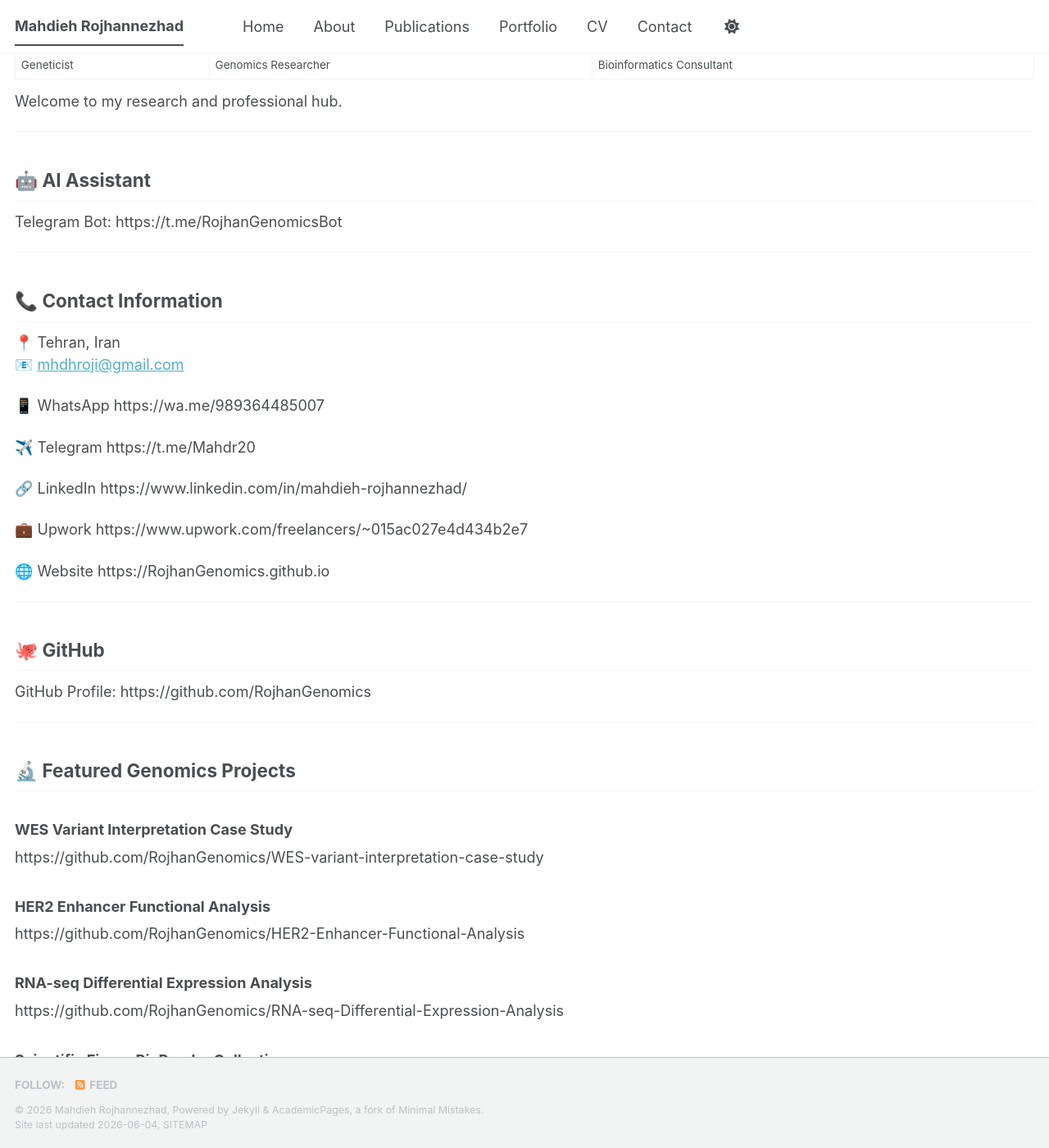
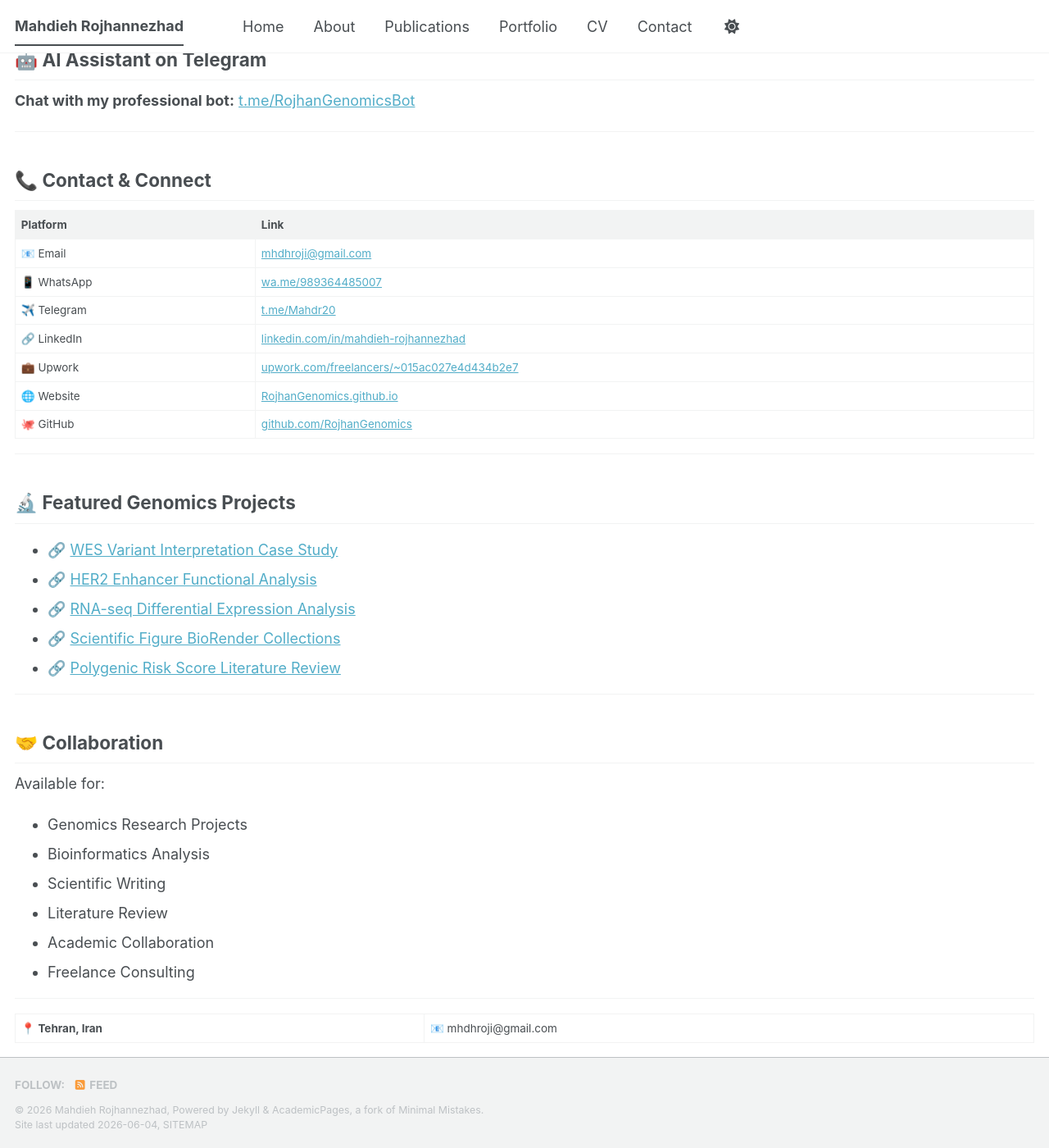
Before and after one commit to RojhanGenomics/RojhanGenomics.github.io, a Jekyll site: the page built from index.md, in a window 1280 px wide and 1400 px high, scrolled down 1955 px. Shown: the whole window at 82% size. Built offline with Jekyll 4.4.1, drawn with Linux system fonts in a browser that asks for light colours; a script bundle is joined from its source files by our own code; library files that are not in the unit come from our copies; some of the changed text lies outside the part shown.

Commit message:
Update index.md

```diff
--- a/index.md
+++ b/index.md
@@ -65,73 +64,35 @@ feature_row:
 
 [View all publications →](/publications/)
 
+---
 
+## 🤖 AI Assistant on Telegram
 
-# 🧬 Mahdieh Rojhannezhad, PhD
-
-Geneticist | Genomics Researcher | Bioinformatics Consultant
-
-Welcome to my research and professional hub.
+**Chat with my professional bot:** [t.me/RojhanGenomicsBot](https://t.me/RojhanGenomicsBot)
 
 ---
 
-## 🤖 AI Assistant
+## 📞 Contact & Connect
 
-Telegram Bot:
-https://t.me/RojhanGenomicsBot
-
----
-
-## 📞 Contact Information
-
-📍 Tehran, Iran
-📧 [mhdhroji@gmail.com](mailto:mhdhroji@gmail.com)
-
-📱 WhatsApp
-https://wa.me/989364485007
-
-✈️ Telegram
-https://t.me/Mahdr20
-
-🔗 LinkedIn
-https://www.linkedin.com/in/mahdieh-rojhannezhad/
-
-💼 Upwork
-https://www.upwork.com/freelancers/~015ac027e4d434b2e7
-
-🌐 Website
-https://RojhanGenomics.github.io
-
----
-
-## 🐙 GitHub
-
-GitHub Profile:
-https://github.com/RojhanGenomics
+| Platform | Link |
+|----------|------|
+| 📧 Email | [mhdhroji@gmail.com](mailto:mhdhroji@gmail.com) |
+| 📱 WhatsApp | [wa.me/989364485007](https://wa.me/989364485007) |
+| ✈️ Telegram | [t.me/Mahdr20](https://t.me/Mahdr20) |
+| 🔗 LinkedIn | [linkedin.com/in/mahdieh-rojhannezhad](https://linkedin.com/in/mahdieh-rojhannezhad) |
+| 💼 Upwork | [upwork.com/freelancers/~015ac027e4d434b2e7](https://www.upwork.com/freelancers/~015ac027e4d434b2e7) |
+| 🌐 Website | [RojhanGenomics.github.io](https://RojhanGenomics.github.io) |
+| 🐙 GitHub | [github.com/RojhanGenomics](https://github.com/RojhanGenomics) |
 
 ---
 
 ## 🔬 Featured Genomics Projects
 
-### WES Variant Interpretation Case Study
-
-https://github.com/RojhanGenomics/WES-variant-interpretation-case-study
-
-### HER2 Enhancer Functional Analysis
-
-https://github.com/RojhanGenomics/HER2-Enhancer-Functional-Analysis
-
-### RNA-seq Differential Expression Analysis
-
-https://github.com/RojhanGenomics/RNA-seq-Differential-Expression-Analysis
-
-### Scientific Figure BioRender Collections
-
-https://github.com/RojhanGenomics/Scientific-Figure-BioRender-Collections
-
-### Polygenic Risk Score Literature Review
-
-https://github.com/RojhanGenomics/PRS-literature-review
+- 🔗 [WES Variant Interpretation Case Study](https://github.com/RojhanGenomics/WES-variant-interpretation-case-study)
+- 🔗 [HER2 Enhancer Functional Analysis](https://github.com/RojhanGenomics/HER2-Enhancer-Functional-Analysis)
+- 🔗 [RNA-seq Differential Expression Analysis](https://github.com/RojhanGenomics/RNA-seq-Differential-Expression-Analysis)
+- 🔗 [Scientific Figure BioRender Collections](https://github.com/RojhanGenomics/Scientific-Figure-BioRender-Collections)
+- 🔗 [Polygenic Risk Score Literature Review](https://github.com/RojhanGenomics/PRS-literature-review)
 
 ---
 
@@ -139,34 +100,13 @@ https://github.com/RojhanGenomics/PRS-literature-review
 
 Available for:
 
-• Genomics Research Projects
-
-• Bioinformatics Analysis
-
-• Scientific Writing
-
-• Literature Review
-
-• Academic Collaboration
-
-• Freelance Consulting
-
-Please contact me via WhatsApp, Telegram, LinkedIn, or Upwork.
+- Genomics Research Projects
+- Bioinformatics Analysis
+- Scientific Writing
+- Literature Review
+- Academic Collaboration
+- Freelance Consulting
 
 ---
 
-## 📱 Scan & Connect
-
-Scan the QR Code linked to this website to access:
-
-• AI Assistant Bot
-
-• Contact Information
-
-• Research Portfolio
-
-• GitHub Projects
-
-• LinkedIn Profile
-
-• Upwork Profile
+📍 **Tehran, Iran** | 📧 mhdhroji@gmail.com
```
Also changed, not shown: other parts of index.md (+2 -3 lines).
